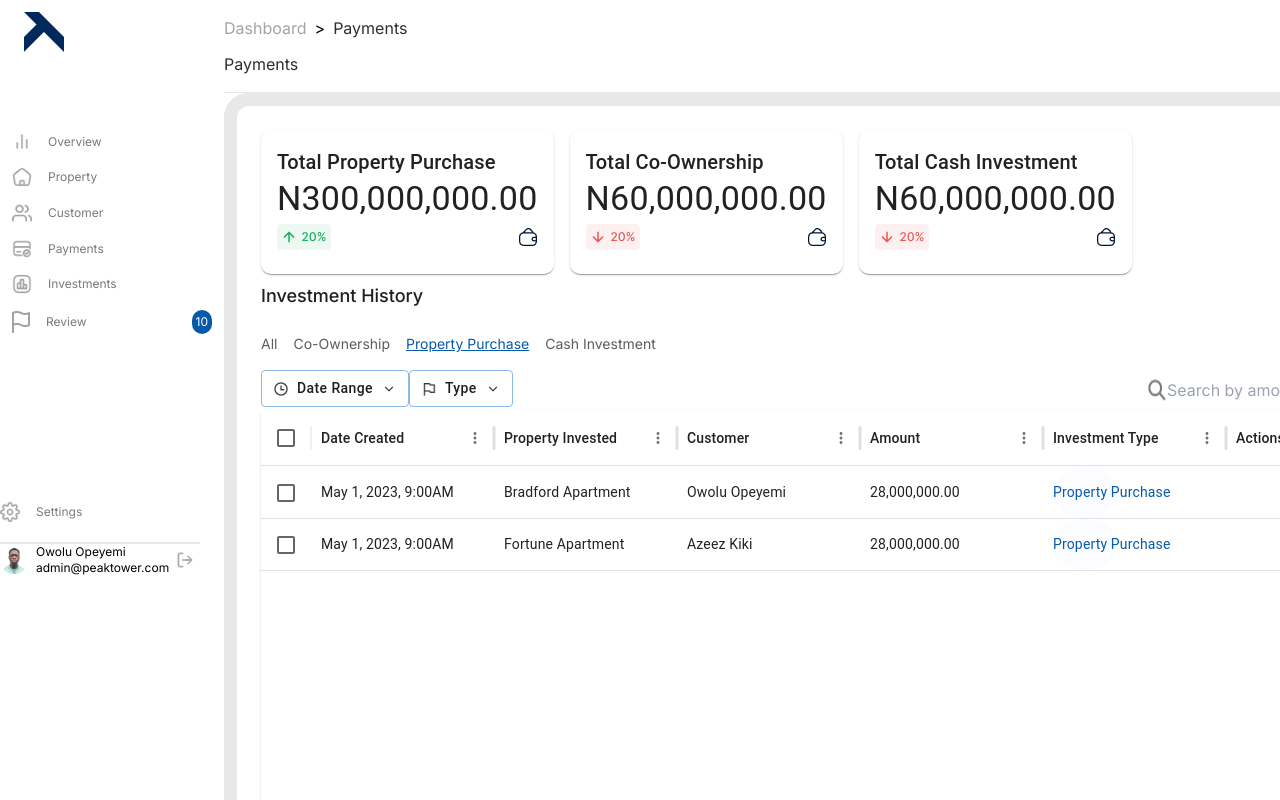
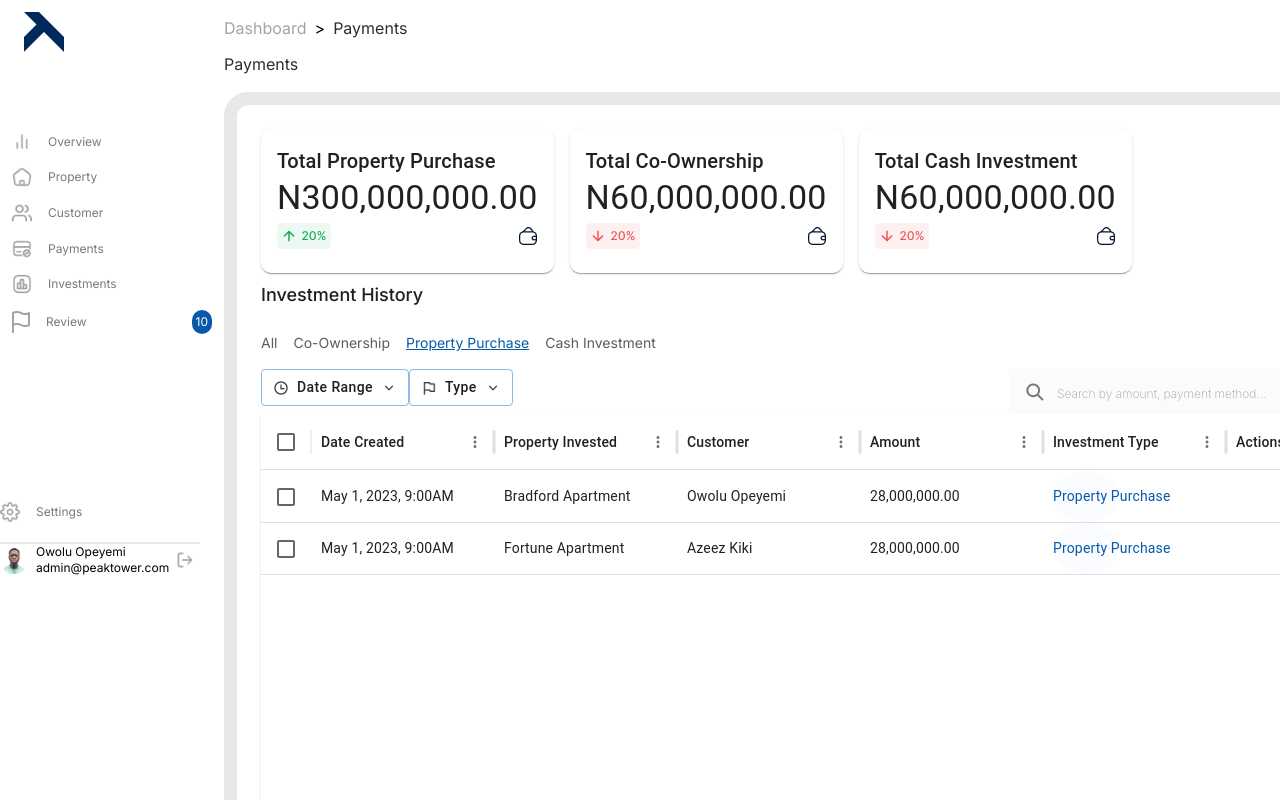
Before and after one commit to popsam22/lantan-frontend, a React (Vite) app: page /investments in a window 1280 px wide. Shown: the top 800 px of the page. Built offline with nearby package versions, Linux system fonts and the light colour scheme.

Commit message:
fix: navbar border

```diff
--- a/src/components/Navbar.tsx
+++ b/src/components/Navbar.tsx
@@ -1,7 +1,7 @@
 const Navbar = () => {
   return (
     <div>
-      <nav className="flex relative top-0 w-full bg-white border-b py-4">
+      <nav className="flex relative top-0 w-full bg-white py-4">
         <div>
           <div className="flex mb-3 gap-2">
             <p className="text-[#A3A3A3]">Dashboard</p>
--- a/src/pages/admin/Investments.tsx
+++ b/src/pages/admin/Investments.tsx
@@ -98,13 +98,16 @@ const Investments = () => {
               <p className="text-[#1F1F1F] capitalize">Type</p>
             </Button>
           </div>
-          <div className="flex py-2 px-2">
-            <img src={search} alt="search icon" />
+          <div className="relative flex h-[45px]">
+            <img
+              src={search}
+              alt="search icon"
+              className="absolute top-[13px] left-[15px]"
+            />
             <input
               type="text"
               placeholder="Search by amount, payment method..."
-              width={423}
-              height={42}
+              className="pl-12 w-[400px] bg-[#FBFBFB] placeholder:text-xs placeholder:font-extralight"
             />
           </div>
         </div>
```
